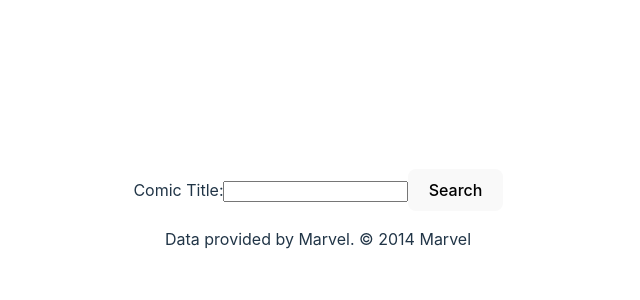
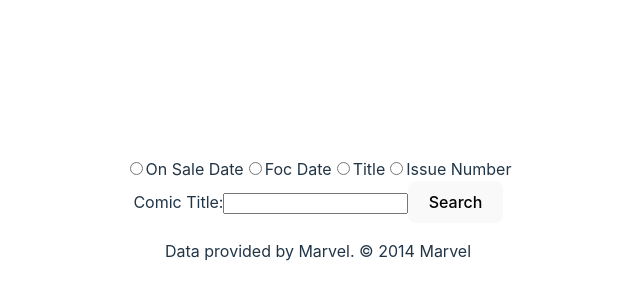
Before and after one commit to TylerMetz/SummersMarch1994, a React (Vite) app in the folder marvel-api-app/: page / in a window 1280 px wide. Shown: the part 182-482 px from the top of the page, without its empty margins (322-962 px from the left). Built offline with nearby package versions, Linux system fonts and the light colour scheme.

Commit message:
basic filter setup

```diff
--- a/marvel-api-app/src/components/CharacterForm/CharacterForm.tsx
+++ b/marvel-api-app/src/components/CharacterForm/CharacterForm.tsx
@@ -1,12 +1,18 @@
-import { useState } from 'react';
+import React, { useState } from 'react';
 import { MD5 } from 'crypto-js';
 import { ComicDataWrapper } from '../../marvel-api-types';
+import ComicSearchFilters from './ComicSearchFilters';
+import { FilterSettings } from './filter-types';
 
 const CharacterForm = () => {
   const [searchParams, setSearchParams] = useState({
     name: '',
     comic: '',
     // add more search parameters as needed
+  });
+
+  const [filterSettings, setFilterSettings] = useState({
+    orderBy: null as string | null,
   });
 
   const [responseData, setResponseData] = useState<ComicDataWrapper | null>(
@@ -35,7 +41,12 @@ const CharacterForm = () => {
     const hash = MD5(ts + privateKey + apiKey).toString();
 
     // Construct the URL with the required parameters
-    const url = `${baseUrl}?ts=${ts}&apikey=${apiKey}&hash=${hash}&title=${searchParams.comic}&orderBy=onsaleDate`;
+    let url = `${baseUrl}?ts=${ts}&apikey=${apiKey}&hash=${hash}&title=${searchParams.comic}`;
+
+    // Add filter settings to the URL
+    if (filterSettings.orderBy) {
+      url += `&orderBy=${filterSettings.orderBy}`;
+    }
 
     // Set headers
     const headers = {
@@ -54,8 +65,13 @@ const CharacterForm = () => {
     console.log(data);
   };
 
+  const saveFilterSettings = (newFilterSettings: FilterSettings) => {
+    setFilterSettings(newFilterSettings);
+  };
+
   return (
     <div>
+      <ComicSearchFilters onFilterChange={saveFilterSettings}></ComicSearchFilters>
       <form onSubmit={handleSubmit}>
         <label>
           Comic Title:
--- /dev/null
+++ b/marvel-api-app/src/components/CharacterForm/ComicSearchFilters.tsx
@@ -0,0 +1,61 @@
+import React, { useState } from 'react';
+
+type ComicSearchFiltersProps = {
+  onFilterChange: (filter: { orderBy: string }) => void;
+};
+
+const ComicSearchFilters = ({ onFilterChange }: ComicSearchFiltersProps) => {
+  const [selectedOrderBy, setSelectedOrderBy] = useState('');
+
+  const handleOrderByChange = (orderBy: string) => {
+    setSelectedOrderBy(orderBy);
+    onFilterChange({ orderBy });
+  };
+
+  return (
+    <div>
+      <label>
+        <input
+          type="radio"
+          name="orderBy"
+          value="onsaleDate"
+          checked={selectedOrderBy === 'onsaleDate'}
+          onChange={() => handleOrderByChange('onsaleDate')}
+        />
+        On Sale Date
+      </label>
+      <label>
+        <input
+          type="radio"
+          name="orderBy"
+          value="focDate"
+          checked={selectedOrderBy === 'focDate'}
+          onChange={() => handleOrderByChange('focDate')}
+        />
+        Foc Date
+      </label>
+      <label>
+        <input
+          type="radio"
+          name="orderBy"
+          value="title"
+          checked={selectedOrderBy === 'title'}
+          onChange={() => handleOrderByChange('title')}
+        />
+        Title
+      </label>
+      <label>
+        <input
+          type="radio"
+          name="orderBy"
+          value="issueNumber"
+          checked={selectedOrderBy === 'issueNumber'}
+          onChange={() => handleOrderByChange('issueNumber')}
+        />
+        Issue Number
+      </label>
+    </div>
+  );
+};
+
+export default ComicSearchFilters;
--- /dev/null
+++ b/marvel-api-app/src/components/CharacterForm/filter-types.tsx
@@ -0,0 +1,3 @@
+export type FilterSettings = {
+    orderBy: string | null;
+  }
```
